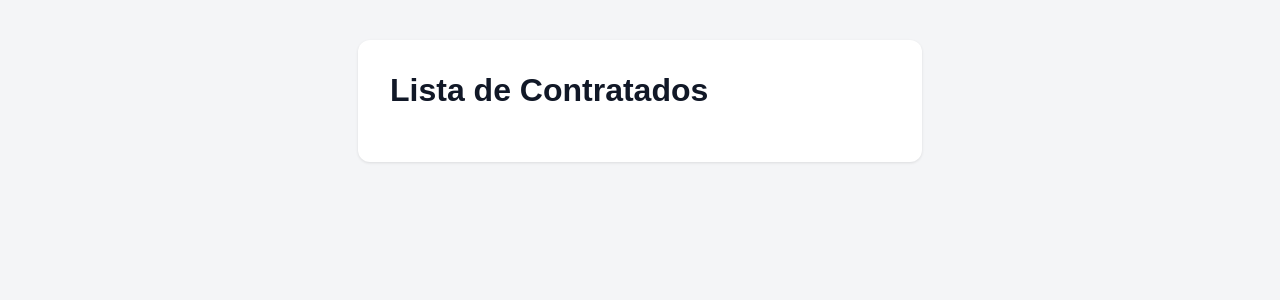
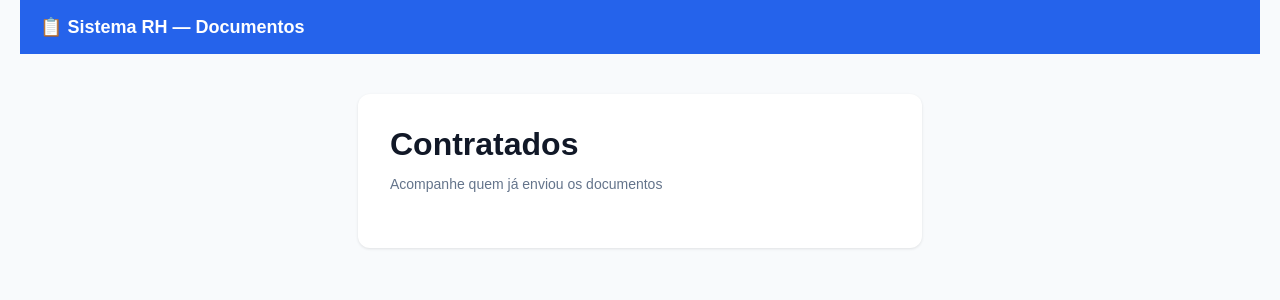
Before and after one commit to miguelantonyo/rh-app, a Flask app: page /contratados in a window 1280 px wide. Shown: the top 300 px of the page. Run offline with Flask 3, Linux system fonts and the light colour scheme; the visitor is signed in with stand-in values (Sample User, id 1); data that the repository does not hold is empty.

Commit message:
Adiciona a identidade visual

```diff
--- a/static/style.css
+++ b/static/style.css
@@ -1,9 +1,49 @@
+:root{
+    --cor-primaria: #2563eb;
+    --cor-primaria-hover: #1d4ed8;
+    --cor-primaria-clara: #eff6ff;
+    --cor-fundo: #f8fafc;
+    --cor-texto: #1e293b;
+    --cor-texto-claro: #64748b;
+    --cor-sucesso: #10b981;
+    --cor-erro: #ef4444;
+    --cor-borda: #9ca3af;
+    --cinza--claro: #f1f5f9;
+    --cinza-medio: #e2e8f0;
+}
+
+.topo{
+    background-color: var(--cor-primaria);
+    color: white;
+    padding: 16px 20px;
+    margin: -40px -20px 40px -20px;
+    font-weight: 700;
+    font-size: 18px;
+}
+
+.subtitulo {
+    color: var(--cor-texto-claro);
+    font-size: 14px;
+    margin-top: -8px;
+    margin-bottom: 24px;
+}
+
+.badge {
+    display: inline-block;
+    background-color: var(--cinza--claro);
+    color: var(--cor-texto-claro);
+    padding: 4px 10px;
+    border-radius: 999px;
+    font-size: 12px;
+    font-weight: 600;
+}
+
 body {
     font-family: Arial, sans-serif;
-    background-color: #f4f5f7;
+    background-color: var(--cor-fundo);
     margin: 0;
     padding: 40px;
-    color: #1f2937;
+    color: var(--cor-texto);
 }
 .container {
     max-width: 500px;
@@ -24,14 +64,14 @@ input[type="email"],
 input[type="file"] {
     width: 100%;
     padding: 10px;
-    border: 1px solid #d1d5db;
+    border: 1px solid #9ca3af;
     border-radius: 8px;
     margin-bottom: 16px;
     box-sizing: border-box;
 }
 
 button{
-    background-color: #111827;
+    background-color: var(--cor-primaria);
     color: white;
     border: none;
     padding: 12px 20px;
@@ -42,5 +82,5 @@ button{
 }
 
 button:hover {
-    background-color: #1f2937;
+    background-color: var(--cor-primaria-hover);
 }
--- a/templates/contratados.html
+++ b/templates/contratados.html
@@ -6,12 +6,17 @@
     <link rel="stylesheet" href="{{ url_for('static', filename='style.css') }}">
 </head>
 <body>
+    <div class="topo">📋 Sistema RH — Documentos</div>
     <div class="container">
-    <h1>Lista de Contratados</h1>
-  <ul>
+    <h1>Contratados</h1>
+    <p class="subtitulo">Acompanhe quem já enviou os documentos</p>
+
+  <ul style="list-style: none; padding: 0;">
     {% for pessoa in contratados %}
-    <li>{{ pessoa.nome}} - {{ pessoa.email }}
-        - {{ pessoa.documentos|length }} documento(s) enviado(s)
+    <li style="padding: 12px 0; border-bottom: 1px solid var(--cinza-medio);">
+        <strong>{{ pessoa.nome}}</strong> - {{ pessoa.email }}
+        <br>
+        <span class="badge">{{ pessoa.documentos|length }} documento(s) enviado(s)</span>
     </li>
     {% endfor %}
   </ul>
--- a/templates/formulario.html
+++ b/templates/formulario.html
@@ -6,7 +6,9 @@
     <link rel="stylesheet" href="{{ url_for('static', filename='style.css') }}">
 </head>
 <body>
+    <div class="topo">📋 Sistema RH — Documentos</div>
     <div class="container">
+    <h1>Formulário de teste</h1>
     <form method ="POST">
         <label>Seu nome:</label>
         <input type ="Text" name="nome">
--- a/templates/home.html
+++ b/templates/home.html
@@ -6,8 +6,10 @@
     <link rel="stylesheet" href="{{ url_for('static', filename='style.css') }}">
 </head>
 <body>
+<div class="topo">📋 Sistema RH - Documentos</div>
     <div class="container">
         <h1>Olá, {{nome}}!</h1>
+        <p class="subtitulo">Bem-vindo ao sistema de documentos.</p>
     </div>
 </body>
 </html>
--- a/templates/login.html
+++ b/templates/login.html
@@ -6,8 +6,11 @@
     <link rel="stylesheet" href="{{ url_for('static', filename='style.css') }}">
 </head>
 <body>
+    <div class="topo">📋 Sistema RH — Documentos</div>
     <div class="container">
-        <h1>Login RH</h1>
+        <h1>Login</h1>
+        <p class="subtitulo">Acesse o painel para gerenciar os contratados</p>
+
         <form method="POST">
             <label>Email:</label>
             <input type="email" name="email">
--- a/templates/upload_pessoal.html
+++ b/templates/upload_pessoal.html
@@ -6,17 +6,21 @@
     <link rel="stylesheet" href="{{ url_for('static', filename='style.css') }}">
 </head>
 <body>
+    <div class="topo">📋 Sistema RH — Documentos</div>
     <div class="container">
     <h1>Olá {{ contratado.nome }}</h1>
-    <p>Envie o seu documento abaixo:</p>
+    <p>Envie seus documentos abaixo para dar continuidade à sua admissão.</p>
 
     <form method="POST" enctype="multipart/form-data">
+        <label>Tipo de documento:</label>
         <select name="tipo_documento">
             {% for tipo in tipos %}
                 <option value="{{ tipo }}">{{ tipo }}</option>
             {% endfor %}
         </select>
+        <label>Arquivo:</label>
         <input type="file" name="documento">
+
         <button type="submit"> Enviar</button>
     </form>
     </div>
```
